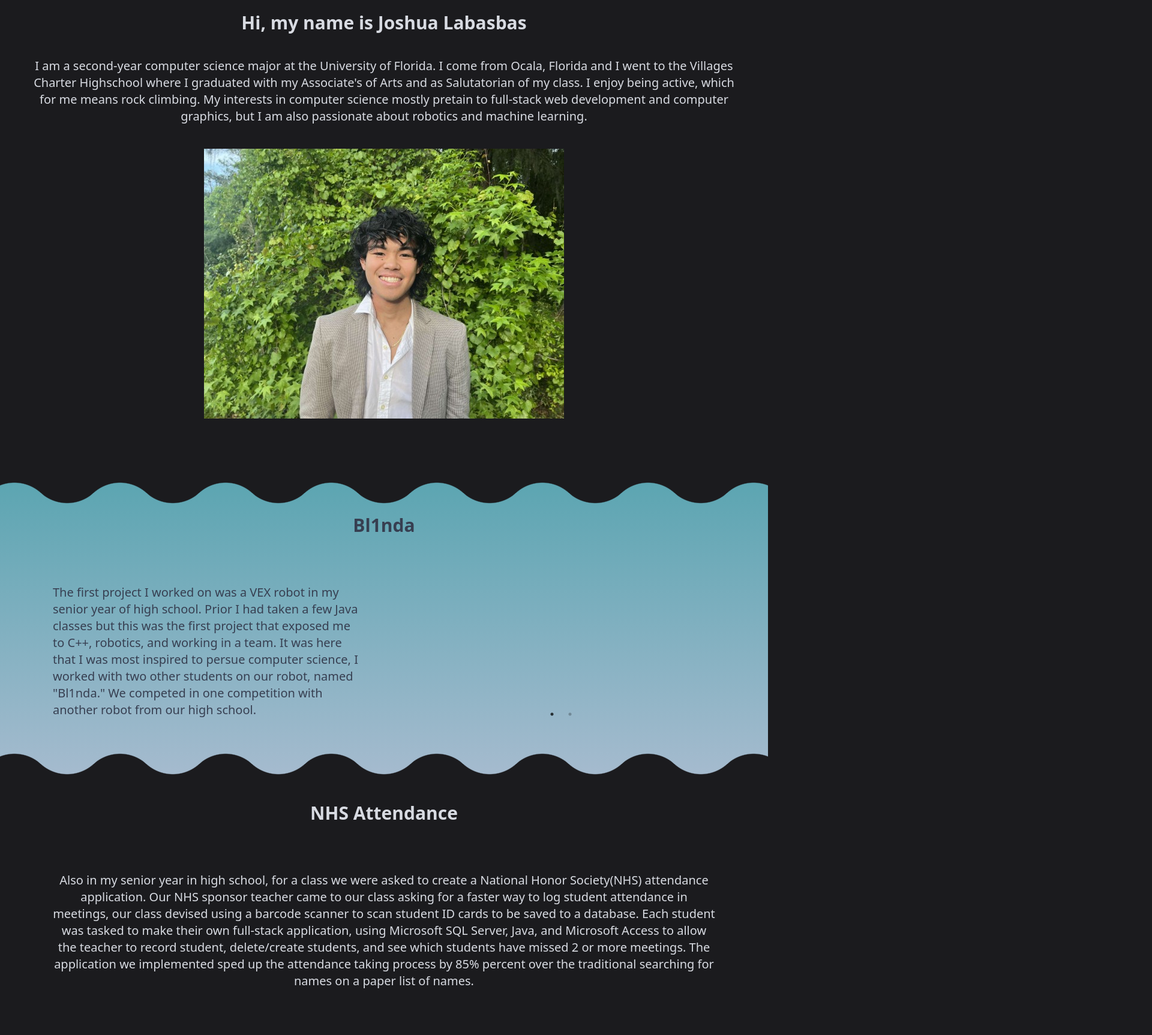
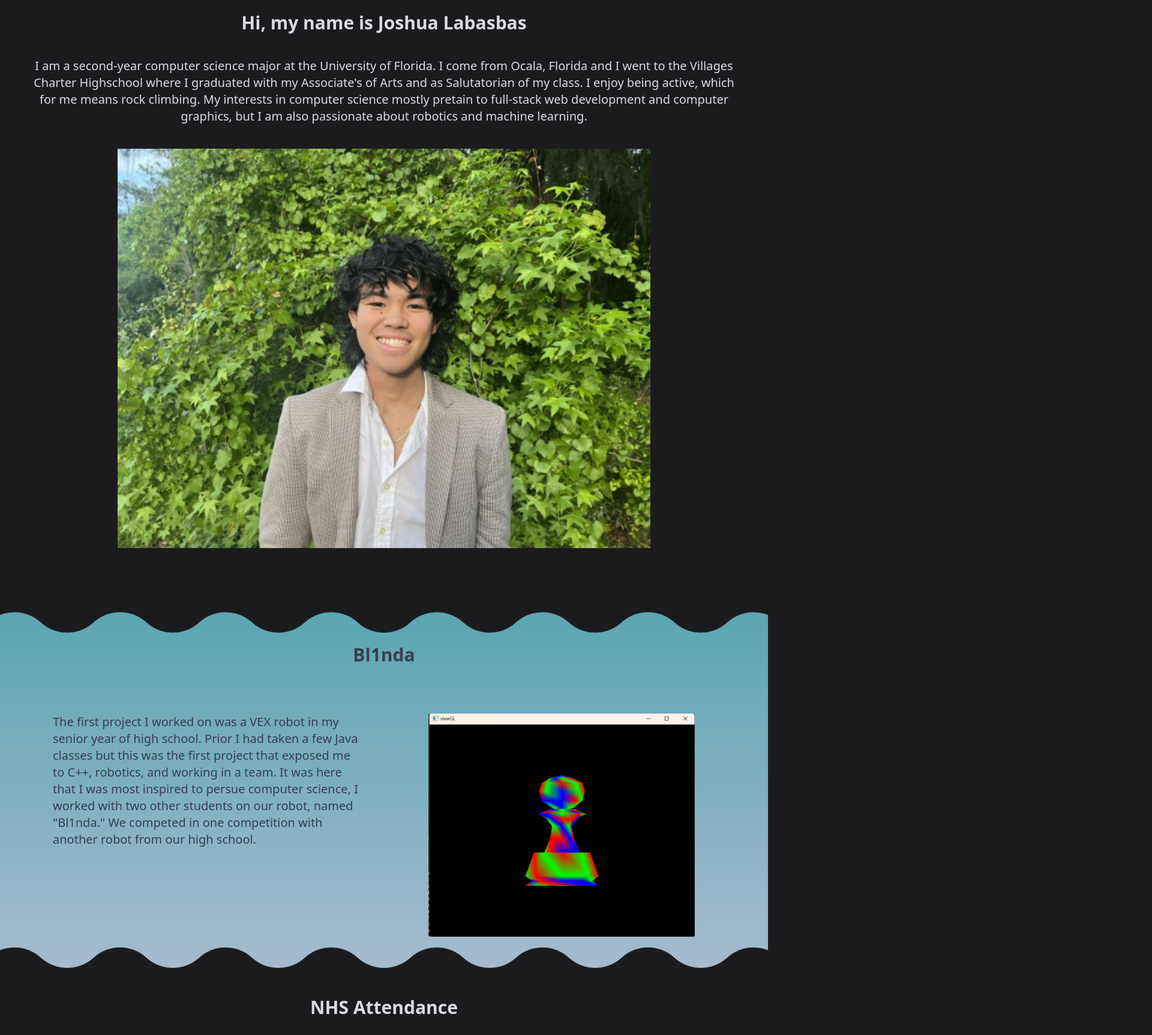
Before and after one commit to hoshbosh/hoshlabosh, a React (Vite) app: page / in a window 1280 px wide. Shown: the top 1726 px of the page at 60% size, 1920 px wide, since content can reach past the window. Built offline with nearby package versions, Linux system fonts and the light colour scheme.

Commit message:
Static Images

```diff
--- a/src/App.tsx
+++ b/src/App.tsx
@@ -18,7 +18,7 @@ function App() {
              My interests in computer science mostly pretain to full-stack web development and computer graphics, but I am also passionate about robotics and machine learning.
           </div>
 
-          <img src='./me.jpeg'/>
+          <img src='./me.jpeg' className=" w-3/4 slide-in fade-in from-right"/>
 
         </Section>
 
@@ -28,15 +28,7 @@ function App() {
             C++, robotics, and working in a team. It was here that I was most inspired to persue computer science, I worked with two other students on our robot, named "Bl1nda."
             We competed in one competition with another robot from our high school.
           </div>
-          <Slider dots={true} arrows={true}>
-            <div className="bg-plat">
-            <h1>balls</h1>
-            </div>
-            <div className="bg-plat">
-            <h1>balls</h1>
-            </div>
-          </Slider>
-          {/* <img className=" w-3/4 slide-in fade-in from-right" src='./pawn.png'/> */}
+          <img className=" w-3/4 slide-in fade-in from-right" src='./pawn.png'/>
         </Section>
         <Section isHighlight={false} title="NHS Attendance" images={[]}>
           <div className="p-10 h-full text-center slide-in fade-in from-left">
```
